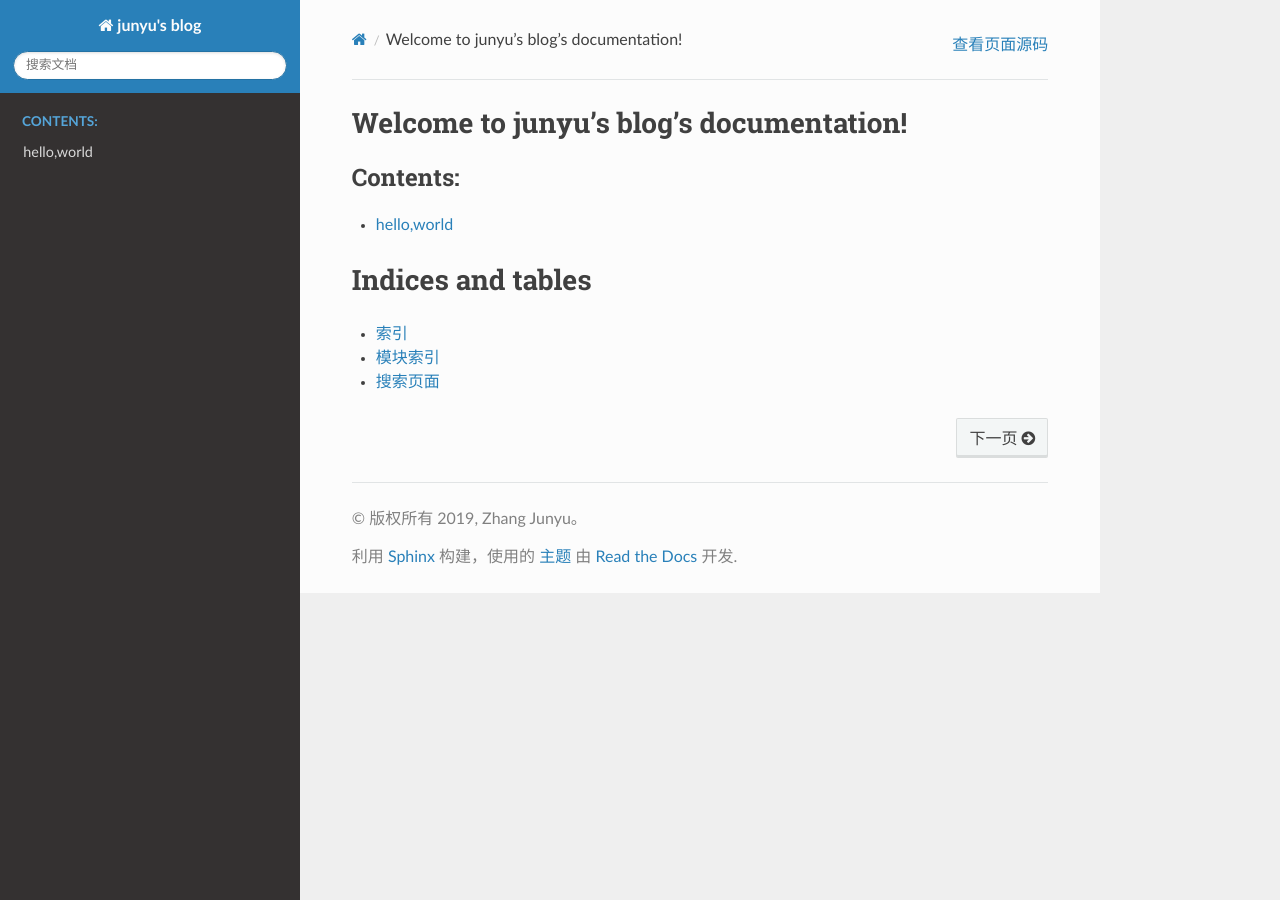
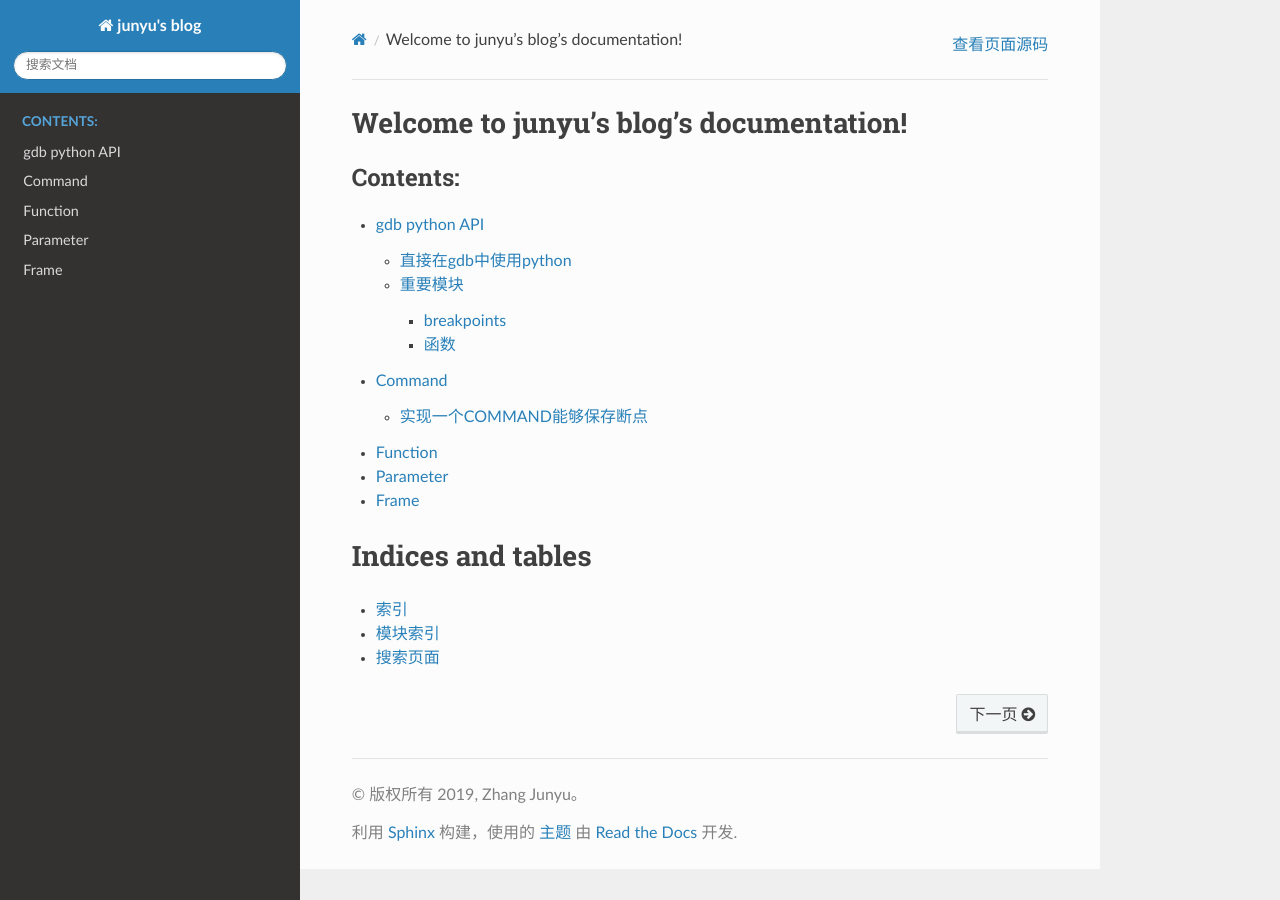
Before and after one commit to junyu92/blog, a Sphinx documentation site: the page built from source/index.rst, in a window 1280 px wide. Built offline with Sphinx 7.4.7 and the Read the Docs theme 2.0.0, drawn with Linux system fonts in a browser that asks for light colours; some of the changed lines change nothing that is shown.

Commit message:
note: gdb python api

```diff
--- /dev/null
+++ b/source/gdb/python/command.rst
@@ -0,0 +1,45 @@
+Command
+=======
+要定义一个能在GDB中调用的Command，需要创建一个class
+
+.. code-block:: python
+
+  class HelloWorld (gdb.Command):
+    """Greet the whole world."""
+
+    def __init__ (self):
+      super (HelloWorld, self).__init__ ("hello-world", gdb.COMMAND_USER)
+
+    def invoke (self, arg, from_tty):
+      print "Hello, World!"
+
+  HelloWorld ()
+
+在GDB中调用 *hello-world* 的时候, *invoke* 函数会被执行。
+
+实现一个COMMAND能够保存断点
+#########
+
+下面实现一个COMMAND，把所有的断点保存到文件中。
+
+.. code-block:: python
+
+  import gdb
+
+  class SaveBreakpointsCommand(gdb.Command):
+      def __init__(self):
+          super(SaveBreakpointsCommand, self).__init__("save-breakpoints",
+                  gdb.COMMAND_SUPPORT,
+                  gdb.COMPLETE_FILENAME)
+
+      def invoke(self, arg, from_tty):
+          with open(arg, 'w') as f:
+              for bp in gdb.breakpoints():
+                  print ("break " + bp.location, end=" ", file=f)
+                  if bp.condition is not None:
+                      print ("if " + bp.condition, end=" ", file=f)
+                  print ("", file=f)
+                  if not bp.enabled:
+                      print ("disable $bpnum", file=f)
+
+  SaveBreakpointsCommand()
--- /dev/null
+++ b/source/gdb/python/frame.rst
@@ -0,0 +1,2 @@
+Frame
+==========
--- /dev/null
+++ b/source/gdb/python/function.rst
@@ -0,0 +1,34 @@
+Function
+===========
+
+定义一个在gdb中可以使用的函数.
+
+.. code-block:: python
+
+  import gdb
+  class CallF (gdb.Function):
+      """Return True if the calling function's name is equal to a string.
+  This function takes one or two arguments.
+  The first argument is the name of a function; if the calling function's
+  name is equal to this argument, this function returns True.
+  The optional second argument tells this function how many stack frames
+  to traverse to find the calling function.  The default is 1."""
+
+      def __init__ (self):
+          super (CallF, self).__init__ ("call_f")
+
+      def invoke (self, name, nframes = 1):
+          frame = gdb.selected_frame()
+          print (frame.name())
+          while nframes > 0:
+              frame = frame.older()
+              nframes = nframes - 1
+          return frame.name () == name.string ()
+
+  CallF()
+
+在gdb中使用方面语句调用
+
+>>> break foo if $call_f("main")
+
+增加一个断点，当调用者的函数名称是 *main* 的时候，触发 *foo* 的断点.
--- /dev/null
+++ b/source/gdb/python/introduction.rst
@@ -0,0 +1,65 @@
+gdb python API
+=============
+
+参考：
+http://sourceware.org/gdb/wiki/PythonGdbTutorial
+
+使用gdb python API可以扩展gdb的功能，例如：
+
+* 定义新的command
+* pretty-printing
+* 操作断点
+* 访问stack frames
+* 读写进程的内存
+* etc.
+
+
+直接在gdb中使用python
+-------------
+>>> (gdb) python print(42)
+42
+
+或者
+
+>>> (gdb) python
+>print(42)
+>end
+42
+
+重要模块
+-------------
+
+breakpoints
+##############
+Breakpoint.location
+  断点的位置
+
+Breakpoint.condition
+  断点的条件
+
+Breakpoint.enabled
+  断点是否启动，可写
+
+函数
+##############
+
+gdb.execute
+  执行GDB的command
+
+  >>> python gdb.execute('help')
+
+gdb.breakpoints
+  拿到GDB中设置的所有断点信息。
+
+  >>> (gdb) b main
+  Breakpoint 1 at 0x1249: file naughty.c, line 33.
+  (gdb) b lazy_thread
+  Breakpoint 2 at 0x11c5: file naughty.c, line 16.
+  (gdb) python print(gdb.breakpoints())
+  (<gdb.Breakpoint object at 0x7f6f0e19db20>, <gdb.Breakpoint object at 0x7f6f0e1c9788>)
+
+gdb.rbreak
+  拿到GDB中设置的所有断点信息
+
+gdb.parse_and_eval(*expression*)
+  计算 *expression* 的值
--- /dev/null
+++ b/source/gdb/python/parameter.rst
@@ -0,0 +1,77 @@
+Parameter
+============
+
+使用python可以实现新的GDB parameter.
+
+以内置的py脚本为例
+
+.. code-block:: python
+
+  import gdb
+  import gdb.prompt
+
+  class _ExtendedPrompt(gdb.Parameter):
+
+      """Set the extended prompt.
+
+  Usage: set extended-prompt VALUE
+
+  Substitutions are applied to VALUE to compute the real prompt.
+
+  The currently defined substitutions are:
+
+  """
+      # Add the prompt library's dynamically generated help to the
+      # __doc__ string.
+      __doc__ = __doc__ + gdb.prompt.prompt_help()
+
+      set_doc = "Set the extended prompt."
+      show_doc = "Show the extended prompt."
+
+      def __init__(self):
+          super(_ExtendedPrompt, self).__init__("extended-prompt",
+                                                gdb.COMMAND_SUPPORT,
+                                                gdb.PARAM_STRING_NOESCAPE)
+          self.value = ''
+          self.hook_set = False
+
+      def get_show_string (self, pvalue):
+          if self.value is not '':
+             return "The extended prompt is: " + self.value
+          else:
+             return "The extended prompt is not set."
+
+      def get_set_string (self):
+          if self.hook_set == False:
+             gdb.prompt_hook = self.before_prompt_hook
+             self.hook_set = True
+          return ""
+
+      def before_prompt_hook(self, current):
+          if self.value is not '':
+              return gdb.prompt.substitute_prompt(self.value)
+          else:
+              return None
+
+  _ExtendedPrompt()
+
+``gdb.PARAM_*`` 指示了参数的类型，具体类型见文档
+
+Variables:
+
+set_doc
+  ``set`` 的帮助信息
+
+show_doc
+  ``show`` 的帮助信息
+
+value
+  获得这个参数的值
+
+Functions：
+
+get_show_string
+  在GDB中 ``show`` 该参数时，会调用这个函数
+
+get_set_string
+  在GDB中 ``set`` 该参数时，会调用这个函数
--- a/source/hello.rst
+++ /dev/null
@@ -1,2 +0,0 @@
-hello,world
-=============
--- a/source/index.rst
+++ b/source/index.rst
@@ -7,10 +7,14 @@ Welcome to junyu's blog's documentation!
 ========================================
 
 .. toctree::
-   :maxdepth: 2
+   :maxdepth: 3
    :caption: Contents:
 
-   hello
+   gdb/python/introduction
+   gdb/python/command
+   gdb/python/function
+   gdb/python/parameter
+   gdb/python/frame
 
 Indices and tables
 ==================
```
Also changed, not shown: 1 other file.
